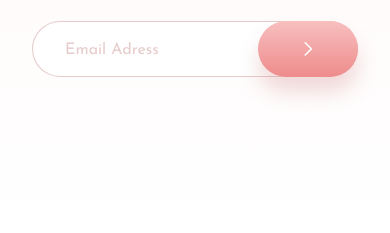
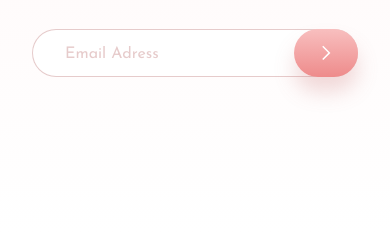
Before and after one commit to mertcanoncul0/ApparelComingSoonPage, a plain HTML site: page index.html in a window 390 px wide. Shown: the part 611-844 px from the top of the page. Drawn offline with Linux system fonts and the light colour scheme.

Commit message:
form fixed responsive

```diff
--- a/assets/css/style.css
+++ b/assets/css/style.css
@@ -279,4 +279,13 @@ button {
     line-height: 22px;
     margin-bottom: 32px;
   }
+
+  .form-input {
+    height: 48px;
+  }
+
+  .form-button {
+    width: 64px;
+    height: 48px;
+  }
 }
```
